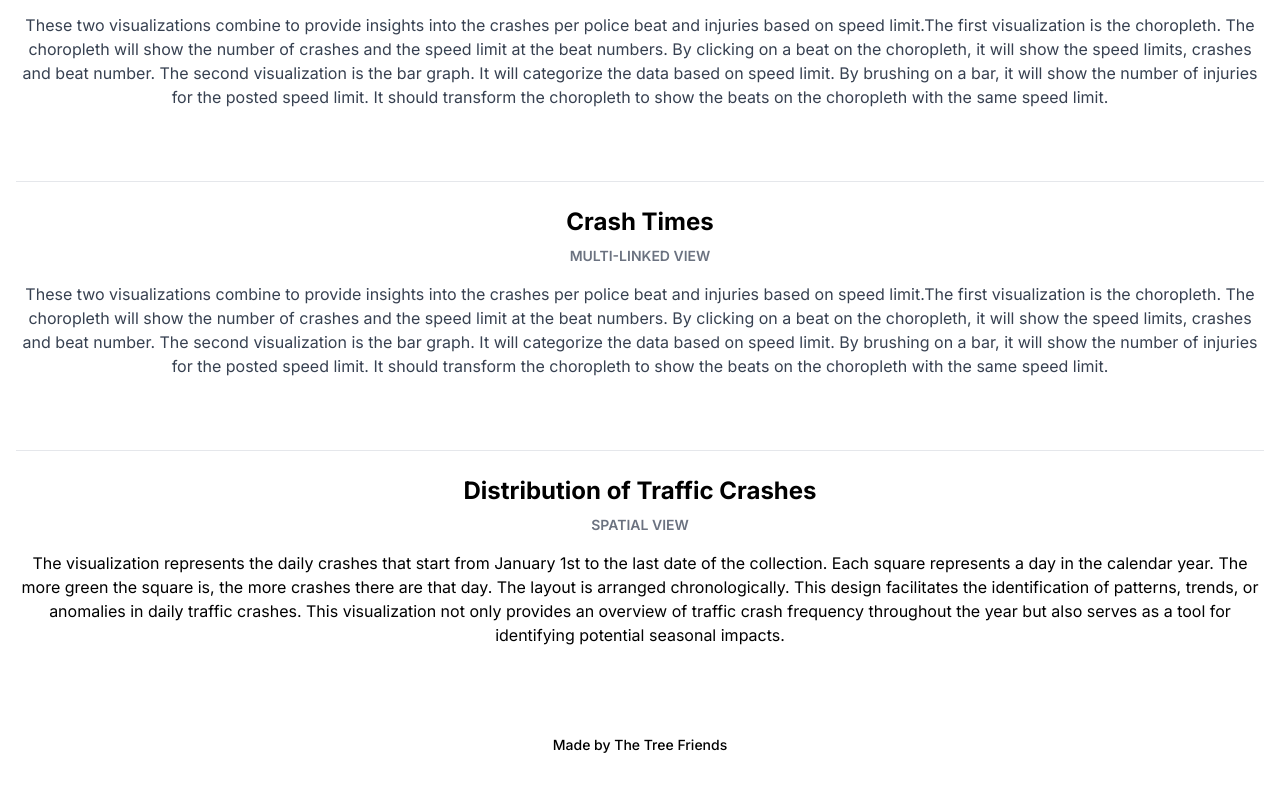
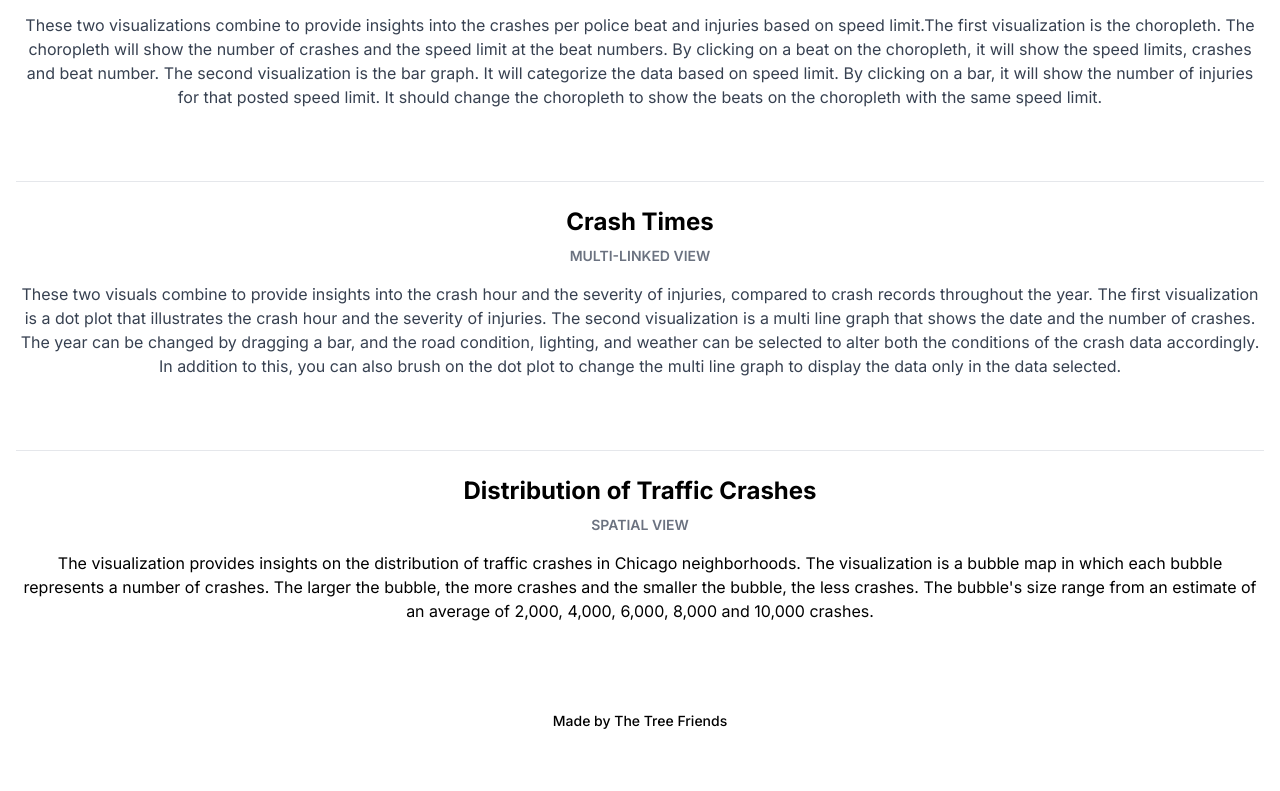
Before and after one commit to sidneymei/website-thetreefriends, a plain HTML site: page index.html in a window 1280 px wide. Shown: the part 961-1752 px from the top of the page. Drawn offline with Linux system fonts and the light colour scheme; a script that the page names is missing.

Commit message:
Update descriptions

```diff
--- a/index.html
+++ b/index.html
@@ -46,7 +46,7 @@
                     <h2 class="text-2xl font-bold mb-2">Interactive Map of Crashes by Police Beat</h2>
                     <h4 class="text-sm uppercase font-semibold text-gray-500">Multi View</h4>
                 </div>
-                <p class="text-gray-700">These two visualizations combine to provide insights into the crashes per police beat and injuries based on speed limit.The first visualization is the choropleth. The choropleth will show the number of crashes and the speed limit at the beat numbers. By clicking on a beat on the choropleth, it will show the speed limits, crashes and beat number. The second visualization is the bar graph. It will categorize the data based on speed limit. By brushing on a bar, it will show the number of injuries for the posted speed limit. It should transform the choropleth to show the beats on the choropleth with the same speed limit.</p>
+                <p class="text-gray-700">These two visualizations combine to provide insights into the crashes per police beat and injuries based on speed limit.The first visualization is the choropleth. The choropleth will show the number of crashes and the speed limit at the beat numbers. By clicking on a beat on the choropleth, it will show the speed limits, crashes and beat number. The second visualization is the bar graph. It will categorize the data based on speed limit. By clicking on a bar, it will show the number of injuries for that posted speed limit. It should change the choropleth to show the beats on the choropleth with the same speed limit.</p>
 
                 <div id="multi" class="mt-6 flex items-center"></div>
             </section>
@@ -56,7 +56,7 @@
                     <h2 class="text-2xl font-bold mb-2">Crash Times</h2>
                     <h4 class="text-sm uppercase font-semibold text-gray-500">Multi-Linked View</h4>
                 </div>
-                <p class="text-gray-700">These two visualizations combine to provide insights into the crashes per police beat and injuries based on speed limit.The first visualization is the choropleth. The choropleth will show the number of crashes and the speed limit at the beat numbers. By clicking on a beat on the choropleth, it will show the speed limits, crashes and beat number. The second visualization is the bar graph. It will categorize the data based on speed limit. By brushing on a bar, it will show the number of injuries for the posted speed limit. It should transform the choropleth to show the beats on the choropleth with the same speed limit.</p>
+                <p class="text-gray-700">These two visuals combine to provide insights into the crash hour and the severity of injuries, compared to crash records throughout the year. The first visualization is a dot plot that illustrates the crash hour and the severity of injuries. The second visualization is a multi line graph that shows the date and the number of crashes. The year can be changed by dragging a bar, and the road condition, lighting, and weather can be selected to alter both the conditions of the crash data accordingly. In addition to this, you can also brush on the dot plot to change the multi line graph to display the data only in the data selected.</p>
 
                 <div id="multi-linked" class="mt-6 w-full"></div>
             </section>
@@ -66,7 +66,7 @@
                     <h2 class="text-2xl font-bold mb-2">Distribution of Traffic Crashes</h2>
                     <h4 class="text-sm uppercase font-semibold text-gray-500">Spatial View</h4>
                 </div>
-                <p>The visualization represents the daily crashes that start from January 1st to the last date of the collection. Each square represents a day in the calendar year. The more green the square is, the more crashes there are that day. The layout is arranged chronologically. This design facilitates the identification of patterns, trends, or anomalies in daily traffic crashes. This visualization not only provides an overview of traffic crash frequency throughout the year but also serves as a tool for identifying potential seasonal impacts. </p>
+                <p>The visualization provides insights on the distribution of traffic crashes in Chicago neighborhoods. The visualization is a bubble map in which each bubble represents a number of crashes. The larger the bubble, the more crashes and the smaller the bubble, the less crashes. The bubble's size range from an estimate of an average of 2,000, 4,000, 6,000, 8,000 and 10,000 crashes.</p>
 
                 <div id="spatial" class="mt-6 w-full"></div>
             </section>
```
Also changed, not shown: output.css.
